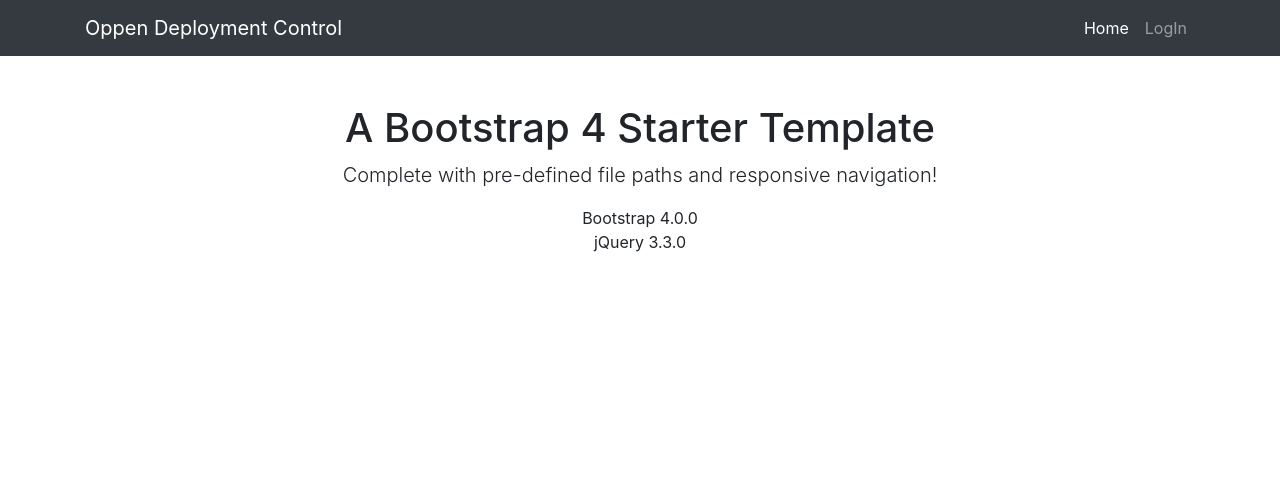
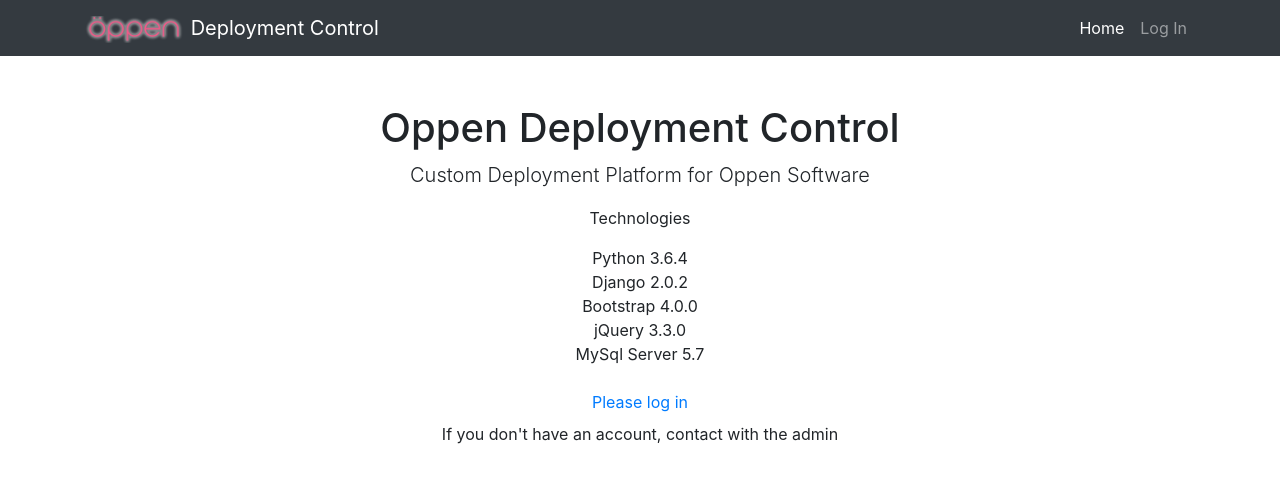
Before and after one commit to mcolombo87/OppenDC, a Django app: page / in a window 1280 px wide. Shown: the top 483 px of the page. Run offline with Django 3.2, Linux system fonts and the light colour scheme; some libraries are stand-ins or nearby versions.

Commit message:
Send Notifications and Improvements
Finish first stage to basic deploy and GUI improvements.

```diff
--- a/OppenDC/app/templates/app/index.html
+++ b/OppenDC/app/templates/app/index.html
@@ -32,20 +32,20 @@
     {% block navigationBar %}
     <nav class="navbar navbar-expand-lg navbar-dark bg-dark fixed-top">
       <div class="container">
-        <a class="navbar-brand" href="#">
-            Oppen Deployment Control</a>
+        <a class="navbar-brand" href="{% url 'home' %}">
+                <img class="img-fluid" width="100" src="{% static 'app/images/oppen.png' %}" alt=""> Deployment Control</a>
         <button class="navbar-toggler" type="button" data-toggle="collapse" data-target="#navbarResponsive" aria-controls="navbarResponsive" aria-expanded="false" aria-label="Toggle navigation">
           <span class="navbar-toggler-icon"></span>
         </button>
         <div class="collapse navbar-collapse" id="navbarResponsive">
           <ul class="navbar-nav ml-auto">
             <li class="nav-item active">
-              <a class="nav-link" href="#">Home
+              <a class="nav-link" href="{% url 'home' %}">Home
                 <span class="sr-only">(current)</span>
               </a>
             </li>
             <li class="nav-item">
-              <a class="nav-link" href="{% url 'login' %}">LogIn</a>
+              <a class="nav-link" href="{% url 'login' %}">Log In</a>
             </li>
           </ul>
         </div>
@@ -62,12 +62,18 @@
     <div class="container">
       <div class="row">
         <div class="col-lg-12 text-center">
-          <h1 class="mt-5">A Bootstrap 4 Starter Template</h1>
-          <p class="lead">Complete with pre-defined file paths and responsive navigation!</p>
+          <h1 class="mt-5">Oppen Deployment Control</h1>
+          <p class="lead">Custom Deployment Platform for Oppen Software</p>
+          <p>Technologies</p>
           <ul class="list-unstyled">
+            <li>Python 3.6.4</li>
+            <li>Django 2.0.2</li>
             <li>Bootstrap 4.0.0</li>
             <li>jQuery 3.3.0</li>
+            <li>MySql Server 5.7</li>
           </ul>
+          <a class="nav-link" href="{% url 'login' %}">Please log in</a>
+          <p>If you don't have an account, contact with the admin</p>
         </div>
       </div>
     </div>
--- a/OppenDC/app/templates/app/login.html
+++ b/OppenDC/app/templates/app/login.html
@@ -23,8 +23,8 @@
                 <div class="col-lg-12 text-center">
                     <form action="{% url 'login' %}" method="post" class="form-signin">
                         {% csrf_token %}
-                        <img class="mb-4" src="https://getbootstrap.com/assets/brand/bootstrap-solid.svg" alt="" width="72" height="72">
-                        <h1 class="h3 mb-3 font-weight-normal">Please sign in</h1>
+                        <img class="img-fluid" src="{% static 'app/images/oppen.png' %}" alt="">
+                        <h1 class="h3 mb-3 font-weight-normal">Deployment Control</h1>
                         {% if retry == True %}<div class="alert alert-warning" role="alert">
                                 Username or Password Invalid</div>{% endif %}
                         <label for="inputUsername" class="sr-only">Username</label>
--- a/OppenDC/app/views.py
+++ b/OppenDC/app/views.py
@@ -1,15 +1,15 @@
-from django.shortcuts import render, redirect,reverse
+from django.shortcuts import render, redirect, reverse
 from django.contrib.auth import authenticate, login, logout
 from django.contrib.auth.decorators import login_required
 from django.http import HttpResponseRedirect, HttpRequest
 from django.template import RequestContext
 from app.models import Source, Update
-from app import teamcityconnect
+from app import teamcityconnect, notifications
 from datetime import datetime, timedelta
 
 def index(request):
     if request.user.is_authenticated:
-        pass#logout(request) # LOGOUT DE PRUEBA, BORRAR LUEGO.
+        return HttpResponseRedirect('OppenDC')
     return render(request, 'app/index.html')
 
 def loginPage(request):
@@ -36,26 +36,34 @@
         name_to_show = user.last_name +', '+ user.first_name
     else:
         name_to_show = user.username
+    request.session['name_to_show'] = name_to_show
     sources = Source.objects.all()
     if 'refresh_sources' in request.POST:
         teamcityconnect.takeSourcesStatus(sources)
-    context = {'username':name_to_show, 'sources': sources } #sources[0].name
+    context = {'sources': sources } #sources[0].name
     return render(request, 'app/home.html', context)
 
 @login_required()
 def deploy(request):
     if request.method == 'POST':
-        source_candidate = Source.objects.get(id=request.POST['candidate'])
-        record = Update(source_code=source_candidate.code)
-        record.create_datetime = datetime.now()
-        record.source_build_version = source_candidate.build_version
-        record.stage = 0 #QA UPDATE_STATOS, see models.
-        record.closed = False
-        record.next_stage_datetime_set = datetime.now() + timedelta(days=1)
-        record.internal_teamcity_build = source_candidate.internal_teamcity_build
-        file_name = str(source_candidate.code)+"V"+str(source_candidate.build_version)+".zip"
-        record.source_build.save(file_name, teamcityconnect.takeSourceBuild(record))
-        record.save()
+        if 'candidate' in request.POST:
+            source_candidate = Source.objects.get(id=request.POST['candidate'])
+            record = Update(source_code=source_candidate.code)
+            record.create_datetime = datetime.now()
+            record.source_build_version = source_candidate.build_version
+            record.stage = 0 #QA UPDATE_STATOS, see models.
+            record.closed = False
+            record.next_stage_datetime_set = datetime.now() + timedelta(days=1)
+            record.internal_teamcity_build = source_candidate.internal_teamcity_build
+            file_name = str(source_candidate.code)+"V"+str(source_candidate.build_version)+".zip"
+            record.source_build.save(file_name, teamcityconnect.takeSourceBuild(record))
+            record.save()
+            print("ENTRE EN CANDIDATO")
+        if 'deploy' in request.POST:
+            print('ENTRE EN DEPLOY')
+            update = Update.objects.get(id=request.POST['deploy'])
+            notifications.targetsForNotify(update)
+
     deploys = Update.objects.all()
     context = {'deploys': deploys }
     return render(request, 'app/deploy.html', context)
```
Also changed, not shown: OppenDC/app/models.py (+12 -7 lines), OppenDC/app/notifications.py (+20 -0 lines), OppenDC/app/templates/app/deploy.html (+28 -2 lines), OppenDC/app/templates/app/home.html (+4 -3 lines), OppenDC/app/migrations/0006_auto_20180606_2303.py (added), OppenDC/app/static/app/images/oppen.png (added).
